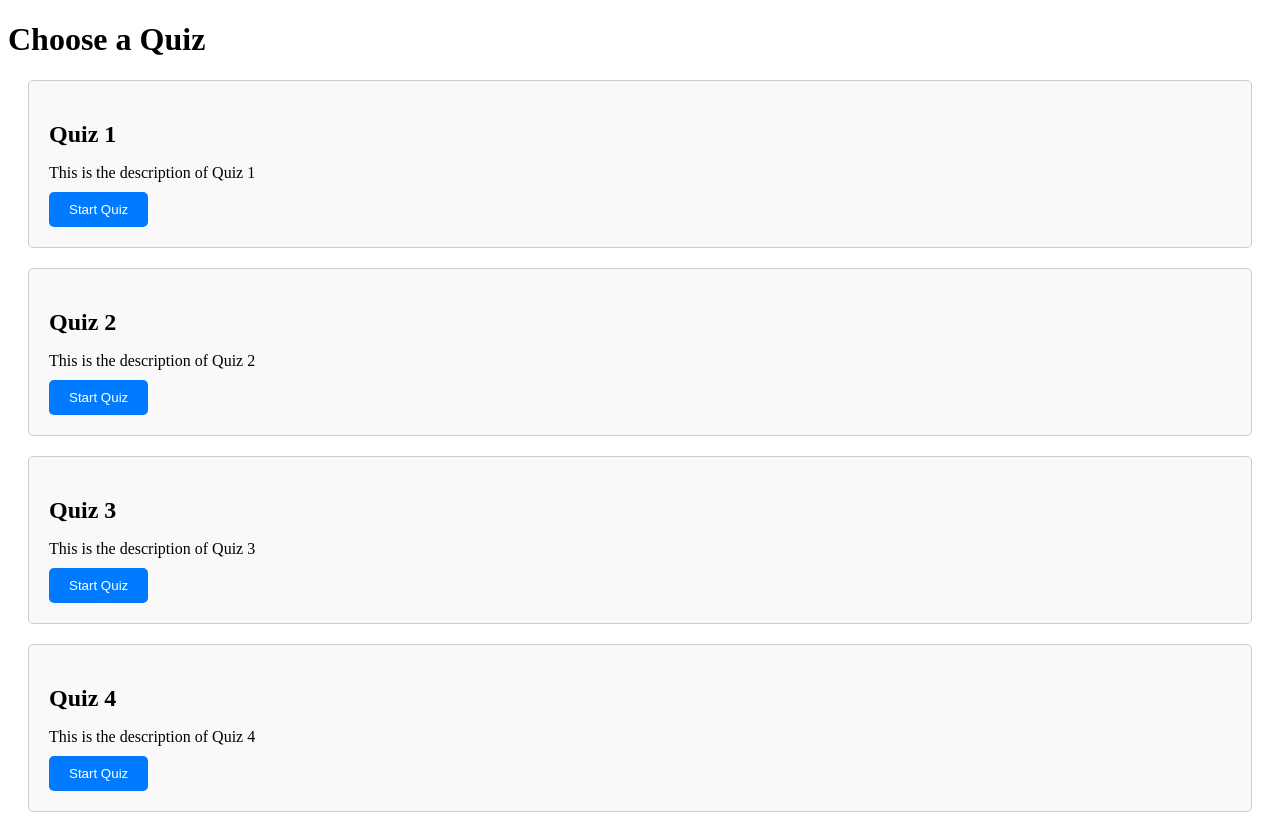
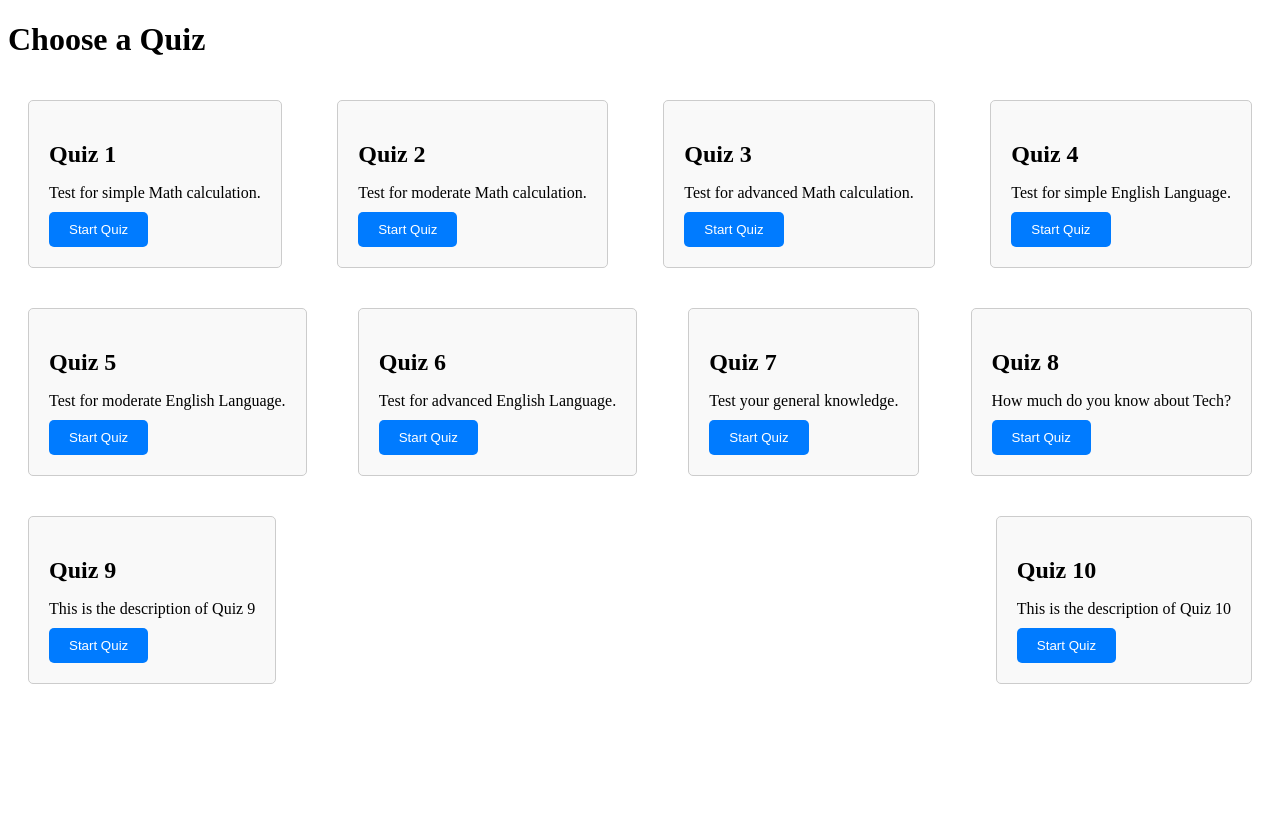
Before and after one commit to millywanderi/portfolio, a Django app: page /quiz/quiz-selection in a window 1280 px wide. After the commit the page ends 684 px from the top, so only its background shows below. Run offline with Django 5.2, Linux system fonts and the light colour scheme; data that the repository does not hold is empty.

Commit message:
Added different types of quizzes

```diff
--- a/TriviaMeld/templates/quiz/quiz_selection.html
+++ b/TriviaMeld/templates/quiz/quiz_selection.html
@@ -9,26 +9,59 @@
         <h1>Choose a Quiz</h1>
 
         <!-- Multiple Quizzes -->
+        <div class="quiz-column">
             <div class="quiz-container">
                 <h2 class="quiz-title">Quiz 1</h2>
-            <p class="quiz-description">This is the description of Quiz 1</p>
+                <p class="quiz-description">Test for simple Math calculation.</p>
                 <button class="start-quiz-btn">Start Quiz</button>
             </div>
             <div class="quiz-container">
                 <h2 class="quiz-title">Quiz 2</h2>
-            <p class="quiz-description">This is the description of Quiz 2</p>
+                <p class="quiz-description">Test for moderate Math calculation.</p>
                 <button class="start-quiz-btn">Start Quiz</button>
             </div>
             <div class="quiz-container">
                 <h2 class="quiz-title">Quiz 3</h2>
-            <p class="quiz-description">This is the description of Quiz 3</p>
+                <p class="quiz-description">Test for advanced Math calculation.</p>
                 <button class="start-quiz-btn">Start Quiz</button>
             </div>
             <div class="quiz-container">
                 <h2 class="quiz-title">Quiz 4</h2>
-            <p class="quiz-description">This is the description of Quiz 4</p>
+                <p class="quiz-description">Test for simple English Language.</p>
                 <button class="start-quiz-btn">Start Quiz</button>
             </div>
+            <div class="quiz-container">
+                <h2 class="quiz-title">Quiz 5</h2>
+                <p class="quiz-description">Test for moderate English Language.</p>
+                <button class="start-quiz-btn">Start Quiz</button>
+            </div>
+            <div class="quiz-container">
+                <h2 class="quiz-title">Quiz 6</h2>
+                <p class="quiz-description">Test for advanced English Language.</p>
+                <button class="start-quiz-btn">Start Quiz</button>
+            </div>
+            <div class="quiz-container">
+                <h2 class="quiz-title">Quiz 7</h2>
+                <p class="quiz-description">Test your general knowledge.</p>
+                <button class="start-quiz-btn">Start Quiz</button>
+            </div>
+            <div class="quiz-container">
+                <h2 class="quiz-title">Quiz 8</h2>
+                <p class="quiz-description">How much do you know about Tech?</p>
+                <button class="start-quiz-btn">Start Quiz</button>
+            </div>
+            <div class="quiz-container">
+                <h2 class="quiz-title">Quiz 9</h2>
+                <p class="quiz-description">This is the description of Quiz 9</p>
+                <button class="start-quiz-btn">Start Quiz</button>
+            </div>
+            <div class="quiz-container">
+                <h2 class="quiz-title">Quiz 10</h2>
+                <p class="quiz-description">This is the description of Quiz 10</p>
+                <button class="start-quiz-btn">Start Quiz</button>
+            </div>
+        </div>
+
         <ul>
             {% for quiz in quizzes %}
             <li><a href="{% url 'quiz_detail' quiz.id %}">{{ quiz.title }}</a></li>
@@ -44,6 +77,11 @@
         border: 1px solid #ccc;
         border-radius: 5px;
         background-color: #f9f9f9;
+    }
+    .quiz-column {
+        display: flex;
+        justify-content: space-between;
+        flex-wrap: wrap;
     }
     .quiz-title {
         font-size: 24px;
```
Lines whose indentation alone changed are shown as unchanged.
